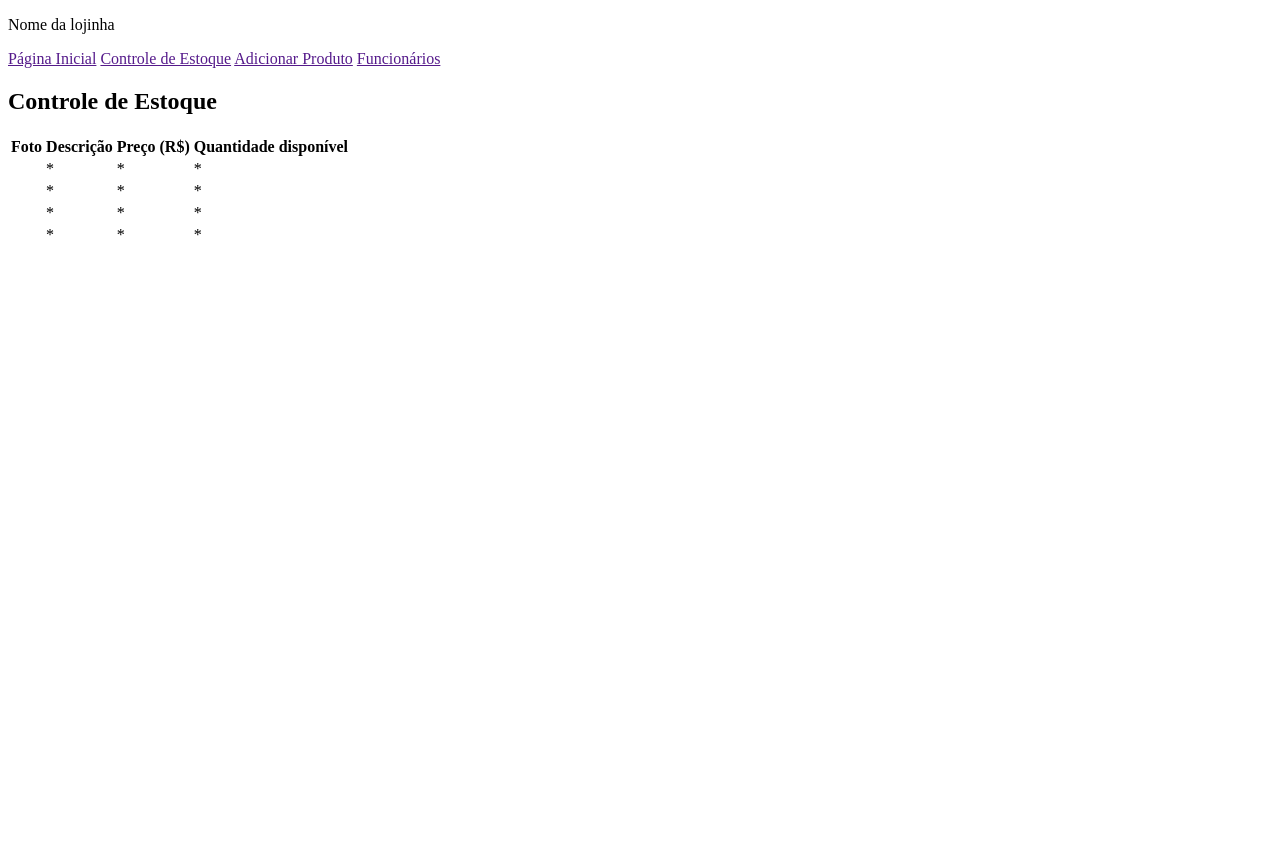
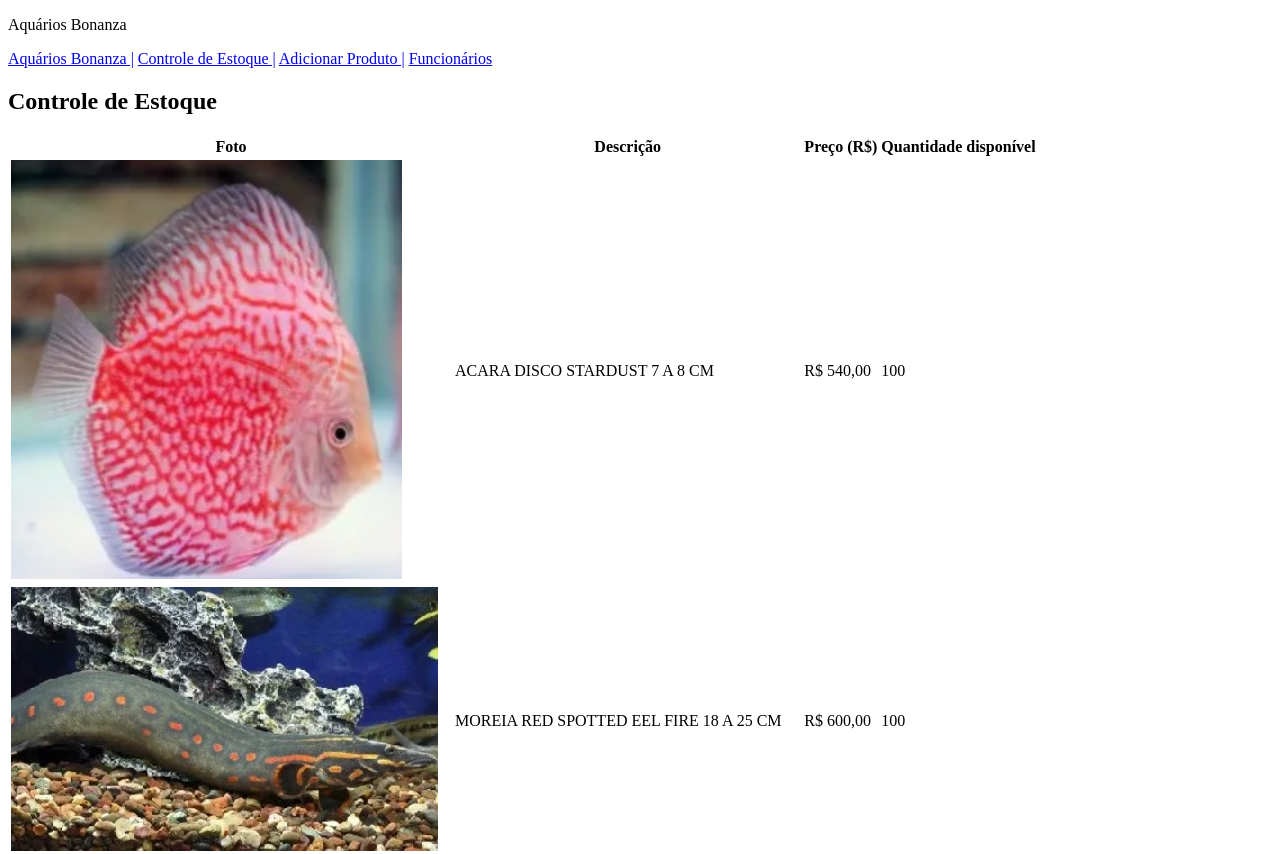
Before and after one commit to future4code/ailton-Fernando-Orsini, a plain HTML site: page semana1/html-sistema-loja/ctrl-estoque.html in a window 1280 px wide. Shown: the top 854 px of the page. Before the commit the page ends 800 px from the top, so only its background shows below. Drawn offline with Linux system fonts and the light colour scheme.

Commit message:
Atividade completa 24/05

```diff
--- a/semana1/html-sistema-loja/ctrl-estoque.html
+++ b/semana1/html-sistema-loja/ctrl-estoque.html
@@ -8,14 +8,14 @@
 </head>
 <body>
     <header>
-        <p>Nome da lojinha</p>
+        <p>Aquários Bonanza</p>
     </header>
 
     <nav>
-        <a href="">Página Inicial</a>
-        <a href="">Controle de Estoque</a>
-        <a href="">Adicionar Produto</a>
-        <a href="">Funcionários</a>
+        <a href="index.html">Aquários Bonanza |</a>
+        <a href="ctrl-estoque.html">Controle de Estoque |</a>
+        <a href="add-produto.html">Adicionar Produto |</a>
+        <a href="funcionarios.html">Funcionários</a>
     </nav>
 
     <h2>Controle de Estoque</h2>
@@ -29,31 +29,31 @@
         </tr>
 
         <tr>
-            <td><img src="" alt=""/></td>
-            <td> * </td>
-            <td> * </td>
-            <td> * </td>
+            <td><img src="img/acara.jpg" alt="Imagem"/></td>
+            <td> ACARA DISCO STARDUST 7 A 8 CM </td>
+            <td> R$ 540,00 </td>
+            <td> 100 </td>
         </tr>
 
         <tr>
-            <td><img src="" alt=""/></td>
-            <td> * </td>
-            <td> * </td>
-            <td> * </td>
+            <td><img src="img/moreia.jpg" alt="Imagem"/></td>
+            <td> MOREIA RED SPOTTED EEL FIRE 18 A 25 CM </td>
+            <td> R$ 600,00 </td>
+            <td> 100 </td>
         </tr>
 
         <tr>
-            <td><img src="" alt=""/></td>
-            <td> * </td>
-            <td> * </td>
-            <td> * </td>
+            <td><img src="img/axolote.jpg" alt="Imagem"/></td>
+            <td> AXOLOTE LEOCÍSTICO 20 CM </td>
+            <td> R$ 600,00 </td>
+            <td> 100 </td>
         </tr>
 
         <tr>
-            <td><img src="" alt=""/></td>
-            <td> * </td>
-            <td> * </td>
-            <td> * </td>
+            <td><img src="img/flowerhorn.jpg" alt="Imagem"/></td>
+            <td> FLOWERHORN RED DRAGON BALÃO 3 A 4 CM </td>
+            <td> R$ 120,00 </td>
+            <td> 100 </td>
         </tr>
 
         <!-- Crie mais uma linha desta tabela abaixo \/ -->
```
Also changed, not shown: semana1/html-sistema-loja/add-produto.html (+9 -9 lines), semana1/html-sistema-loja/funcionarios.html (+11 -5 lines), semana1/html-sistema-loja/index.html (+7 -7 lines), semana1/html-sistema-loja/img/acara.jpg (added), semana1/html-sistema-loja/img/axolote.jpg (added), semana1/html-sistema-loja/img/flowerhorn.jpg (added), semana1/html-sistema-loja/img/moreia.jpg (added), 1 other file.
